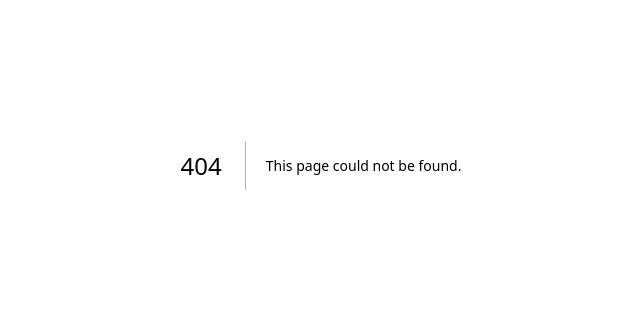
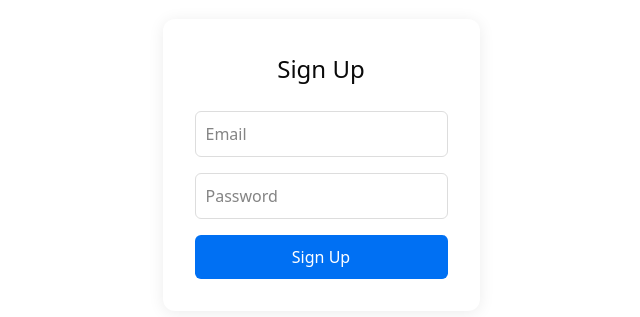
Before and after one commit to dcsil/k.ai, a Next.js app: page /signup in a window 1280 px wide. Before the commit this address had no page. Shown: the part 235-552 px from the top of the page, without its empty margins (319-959 px from the left). Built offline with nearby package versions, Linux system fonts and the light colour scheme.

Commit message:
Implement AuthForm component with login and signup functionality

```diff
--- a/src/app/globals.css
+++ b/src/app/globals.css
@@ -1,5 +1,6 @@
 @import "tailwindcss";
 @import "tw-animate-css";
+@import '../components/AuthForm.css';
 
 @custom-variant dark (&:is(.dark *));
 
--- /dev/null
+++ b/src/app/login/page.tsx
@@ -0,0 +1,16 @@
+import AuthForm from '../../components/AuthForm';
+
+export default function LoginPage() {
+  const handleLogin = async (data: { email: string; password: string }) => {
+    // TODO: Integrate with backend API for login
+    // Example: const res = await fetch('/api/auth/login', ...)
+    // On success, store token and redirect
+    console.log('Login data:', data);
+  };
+
+  return (
+    <div style={{ minHeight: '100vh', display: 'flex', alignItems: 'center', justifyContent: 'center' }}>
+      <AuthForm type="login" onSubmit={handleLogin} />
+    </div>
+  );
+}
--- /dev/null
+++ b/src/app/signup/page.tsx
@@ -0,0 +1,16 @@
+import AuthForm from '../../components/AuthForm';
+
+export default function SignupPage() {
+  const handleSignup = async (data: { email: string; password: string }) => {
+    // TODO: Integrate with backend API for signup
+    // Example: const res = await fetch('/api/auth/signup', ...)
+    // On success, store token and redirect
+    console.log('Signup data:', data);
+  };
+
+  return (
+    <div style={{ minHeight: '100vh', display: 'flex', alignItems: 'center', justifyContent: 'center' }}>
+      <AuthForm type="signup" onSubmit={handleSignup} />
+    </div>
+  );
+}
--- /dev/null
+++ b/src/components/AuthForm.css
@@ -0,0 +1,65 @@
+/* Simple styles for AuthForm. Adjust as needed for your design system. */
+.auth-form-container {
+  max-width: 400px;
+  margin: 40px auto;
+  padding: 32px;
+  background: #fff;
+  border-radius: 12px;
+  box-shadow: 0 2px 16px rgba(0,0,0,0.08);
+}
+.auth-form {
+  display: flex;
+  flex-direction: column;
+  gap: 16px;
+}
+.auth-form h2 {
+  margin-bottom: 8px;
+  font-size: 1.5rem;
+  text-align: center;
+}
+.auth-form input {
+  padding: 10px;
+  border: 1px solid #ddd;
+  border-radius: 6px;
+  font-size: 1rem;
+}
+.auth-form button {
+  padding: 10px;
+  background: #0070f3;
+  color: #fff;
+  border: none;
+  border-radius: 6px;
+  font-size: 1rem;
+  cursor: pointer;
+  transition: background 0.2s;
+}
+.auth-form button:hover {
+  background: #0059c9;
+}
+.auth-error {
+  color: #d32f2f;
+  font-size: 0.95rem;
+  text-align: center;
+}
+.sso-section {
+  margin-top: 24px;
+  text-align: center;
+}
+.sso-buttons {
+  display: flex;
+  justify-content: center;
+  gap: 12px;
+  margin-top: 12px;
+}
+.sso-btn {
+  padding: 8px 16px;
+  border: none;
+  border-radius: 6px;
+  background: #eee;
+  cursor: pointer;
+  font-size: 1rem;
+  transition: background 0.2s;
+}
+.sso-btn:hover {
+  background: #ddd;
+}
--- /dev/null
+++ b/src/components/AuthForm.tsx
@@ -0,0 +1,60 @@
+import React, { useState } from 'react';
+
+interface AuthFormProps {
+  type: 'login' | 'signup';
+  onSubmit: (data: { email: string; password: string }) => void;
+  ssoOptions?: Array<{ provider: string; onClick: () => void }>;
+}
+
+export const AuthForm: React.FC<AuthFormProps> = ({ type, onSubmit, ssoOptions }) => {
+  const [email, setEmail] = useState('');
+  const [password, setPassword] = useState('');
+  const [error, setError] = useState<string | null>(null);
+
+  const handleSubmit = (e: React.FormEvent) => {
+    e.preventDefault();
+    if (!email || !password) {
+      setError('Please enter both email and password.');
+      return;
+    }
+    setError(null);
+    onSubmit({ email, password });
+  };
+
+  return (
+    <div className="auth-form-container">
+      <form className="auth-form" onSubmit={handleSubmit}>
+        <h2>{type === 'login' ? 'Login' : 'Sign Up'}</h2>
+        <input
+          type="email"
+          placeholder="Email"
+          value={email}
+          onChange={e => setEmail(e.target.value)}
+          required
+        />
+        <input
+          type="password"
+          placeholder="Password"
+          value={password}
+          onChange={e => setPassword(e.target.value)}
+          required
+        />
+        {error && <div className="auth-error">{error}</div>}
+        <button type="submit">{type === 'login' ? 'Login' : 'Sign Up'}</button>
+      </form>
+      {ssoOptions && ssoOptions.length > 0 && (
+        <div className="sso-section">
+          <hr />
+          <span>Or continue with</span>
+          <div className="sso-buttons">
+            {ssoOptions.map(opt => (
+              <button key={opt.provider} onClick={opt.onClick} className={`sso-btn sso-${opt.provider}`}>{opt.provider}</button>
+            ))}
+          </div>
+        </div>
+      )}
+    </div>
+  );
+};
+
+export default AuthForm;
```
